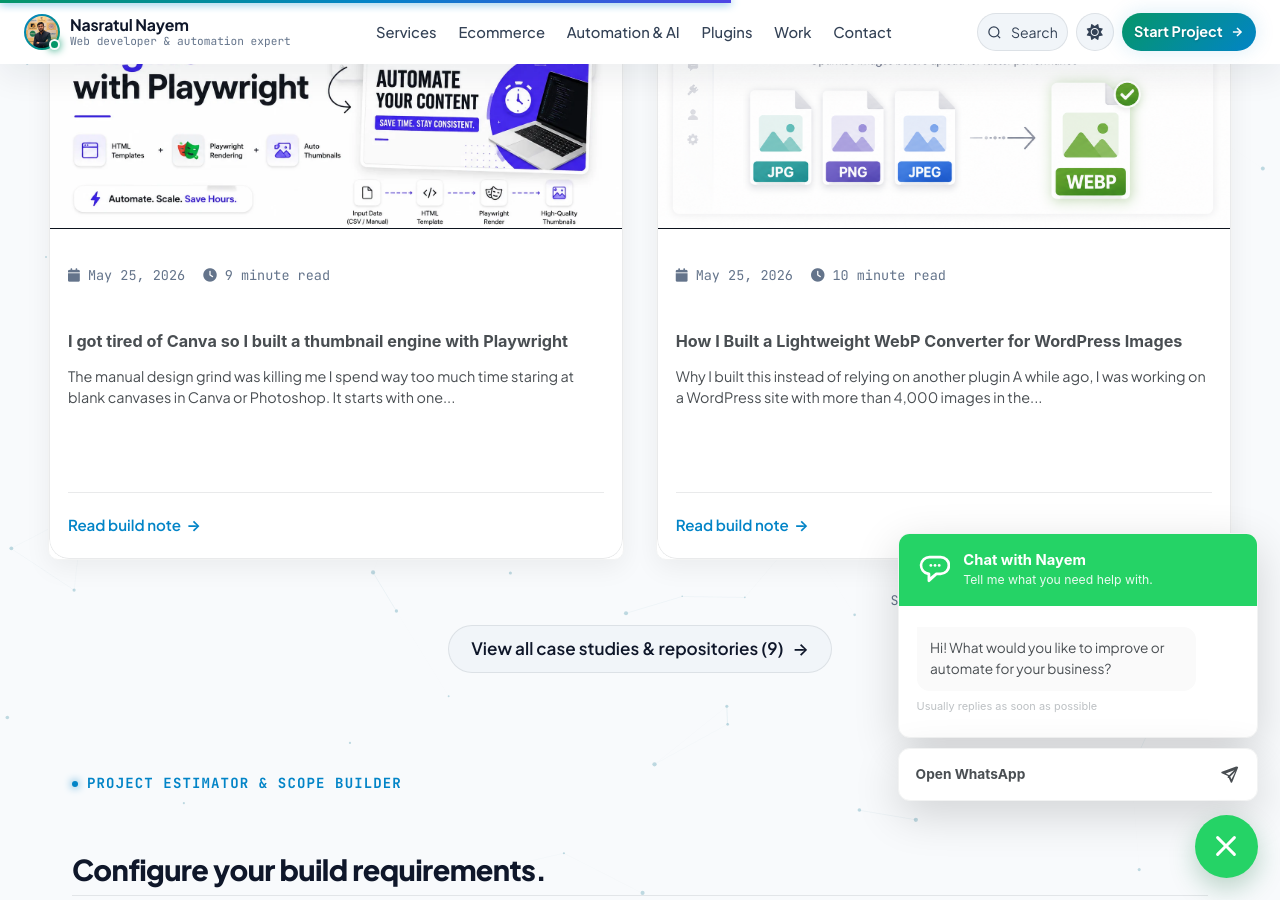
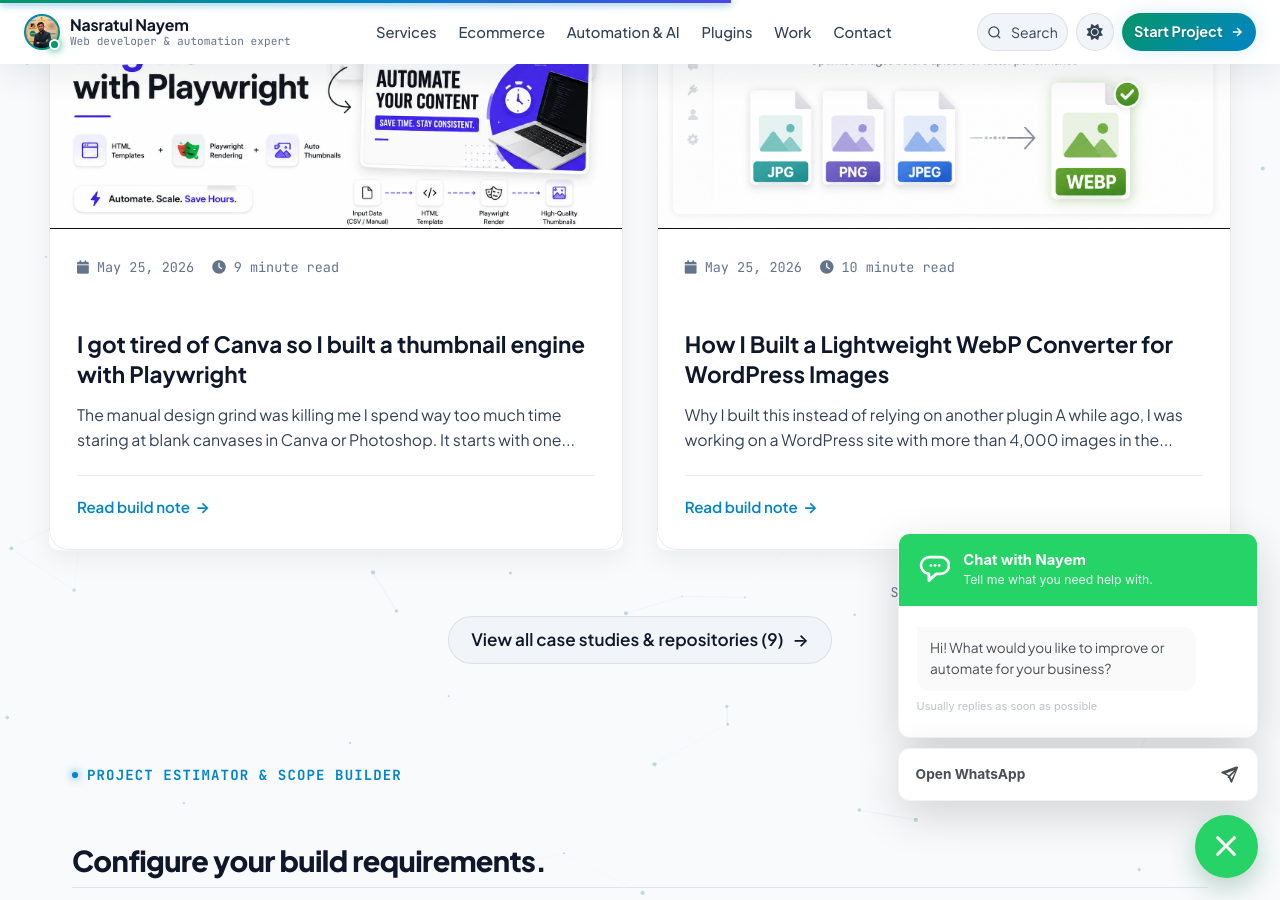
Before and after one commit to nasratulnayem/nasratulnayem.github.io, a Jekyll site: the page built from _pages/about.md, in a window 1280 px wide and 900 px high, scrolled down 2820 px. Built offline with Jekyll 4.4.1, drawn with Linux system fonts in a browser that asks for light colours; a style sheet for code colours, icons or effects is not loaded.

Commit message:
Streamline blog post card HTML structure to eliminate duplicate container borders and ears

```diff
--- a/_includes/archive-single.html
+++ b/_includes/archive-single.html
@@ -16,10 +16,7 @@
 
 <div class="{{ include.type | default: "list" }}__item ht-card-item" data-category="{{ card_categories | escape }}">
   {% if include.type == "grid" and post.url %}
-    <a class="archive__item-card-link ht-project-card glow-card" href="{{ base_path }}{{ post.url }}" aria-label="Explore {{ title | strip_html | escape_once }}">
-  {% endif %}
-  <article class="archive__item ht-archive-card" itemscope itemtype="http://schema.org/CreativeWork">
-    {% if include.type == "grid" %}
+    <a class="ht-project-card" href="{{ base_path }}{{ post.url }}" aria-label="Explore {{ title | strip_html | escape_once }}">
       <div class="ht-archive-card__visual">
         {% if teaser %}
           <img src="{% if teaser contains '://' %}{{ teaser }}{% else %}{{ teaser | prepend: '/images/' | prepend: base_path }}{% endif %}" alt="{{ title | strip_html | escape_once }}" loading="lazy">
@@ -32,7 +29,7 @@
         <span class="ht-archive-card__tag">Case Study</span>
       </div>
 
-      <div class="archive__item-body ht-archive-card__body">
+      <div class="ht-archive-card__body">
         <div class="ht-archive-card__meta">
           {% if post.date %}
             <time datetime="{{ post.date | default: '1900-01-01' | date_to_xmlschema }}"><i class="fa fa-calendar" aria-hidden="true"></i> {{ post.date | date: "%b %d, %Y" }}</time>
@@ -42,18 +39,19 @@
           {% endif %}
         </div>
 
-        <h3 class="archive__item-title ht-archive-card__title" itemprop="headline">{{ title }}</h3>
+        <h3 class="ht-archive-card__title">{{ title }}</h3>
 
         {% if post.excerpt %}
-          <div class="archive__item-excerpt ht-archive-card__excerpt" itemprop="description">{{ post.excerpt | strip_html | truncate: 140 }}</div>
+          <div class="ht-archive-card__excerpt">{{ post.excerpt | strip_html | truncate: 140 }}</div>
         {% endif %}
 
         <div class="ht-archive-card__footer">
           <span class="ht-archive-card__cta">Read build note <b aria-hidden="true">→</b></span>
         </div>
       </div>
-
-    {% else %}
+    </a>
+  {% else %}
+    <article class="archive__item ht-archive-card" itemscope itemtype="http://schema.org/CreativeWork">
       <h2 class="archive__item-title ht-archive-card__title" itemprop="headline">
         {% if post.link %}
           <a href="{{ post.link }}">{{ title }}</a> <a href="{{ base_path }}{{ post.url }}" rel="permalink"><i class="fa fa-link" aria-hidden="true" title="permalink"></i><span class="sr-only">Permalink</span></a>
@@ -74,9 +72,6 @@
       {% if post.excerpt %}
         <div class="archive__item-excerpt ht-archive-card__excerpt" itemprop="description">{{ post.excerpt | strip_html }}</div>
       {% endif %}
-    {% endif %}
-  </article>
-  {% if include.type == "grid" and post.url %}
-    </a>
+    </article>
   {% endif %}
 </div>
```
